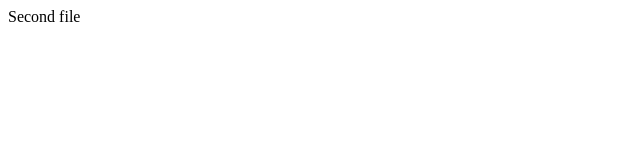
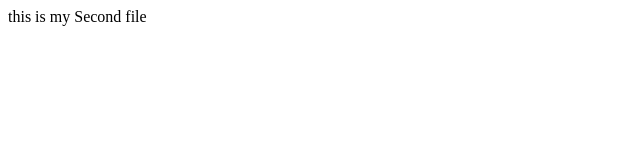
Before and after one commit to PBhargavi31/VRepo1, a plain HTML site: page about.html in a window 1280 px wide. Shown: the full height of the page, 0-640 px from the left. Drawn offline with Linux system fonts and the light colour scheme.

Commit message:
I changed the about.html file

```diff
--- a/about.html
+++ b/about.html
@@ -1,3 +1,3 @@
 <html>
-<body>Second file</body>
+<body>this is my Second file</body>
 <html>
```
